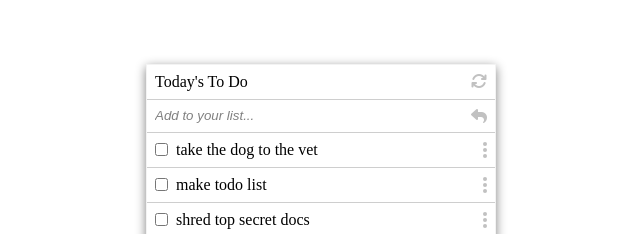
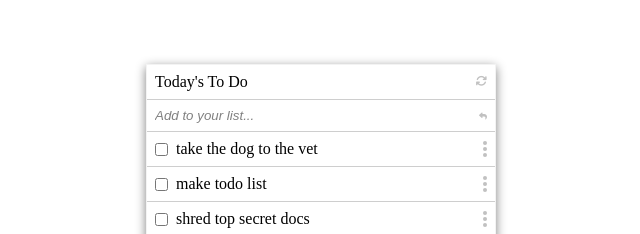
Before and after one commit to hsztan/minimalist-todo-list, a website built with webpack: page src/index.html in a window 1280 px wide. Shown: the part 208-442 px from the top of the page, 319-959 px from the left. Built offline with nearby package versions, Linux system fonts and the light colour scheme.

Commit message:
Add style aligment and center icons

```diff
--- a/src/style.css
+++ b/src/style.css
@@ -28,18 +28,22 @@ li {
 
 li#list-title {
   display: flex;
+  align-items: center;
 }
 
 #reload {
+  font-size: 0.7rem;
+  margin-left: auto;
   color: #c1c1c1;
-  margin-left: auto;
 }
 
 #new-item {
   display: flex;
+  align-items: center;
 }
 
 #add-icon {
+  font-size: 0.5rem;
   color: #c1c1c1;
   margin-left: auto;
 }
```
